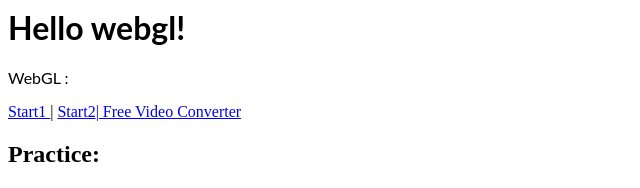
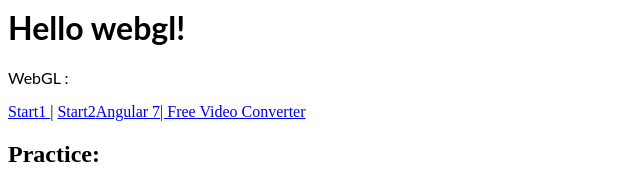
Before and after one commit to devprakashduve/angular-nyymky-webgl, an Angular app: page / in a window 1280 px wide. Shown: the top 188 px of the page, without its empty margins (0-640 px from the left). Built offline with nearby package versions, Linux system fonts and the light colour scheme.

Commit message:
1 file modified

```diff
--- a/src/app/app.component.html
+++ b/src/app/app.component.html
@@ -3,7 +3,7 @@
   WebGL :
 </p>
 <a href="https://webglfundamentals.org/webgl/lessons/webgl-fundamentals.html" target="_blank">Start1 </a> |
-<a href="https://www.toptal.com/javascript/3d-graphics-a-webgl-tutorial" target="_blank">Start2</a>
+<a href="https://www.toptal.com/javascript/3d-graphics-a-webgl-tutorial" target="_blank">Start2</a><a href="https://coursetro.com/posts/code/171/Angular-7-Tutorial---Learn-Angular-7-by-Example" target="_blank">Angular 7</a>
 
 <a href="https://www.quora.com/Are-there-any-free-video-converters/answer/Peter-Wang-407?pa_story=ODU4NTU5MzIwOTE1NTU5MjJ8MjExMTA2MjM0NTgzMTIyfDA*" target="_blank">| Free Video Converter</a>
 <h2> Practice:</h2>
```
